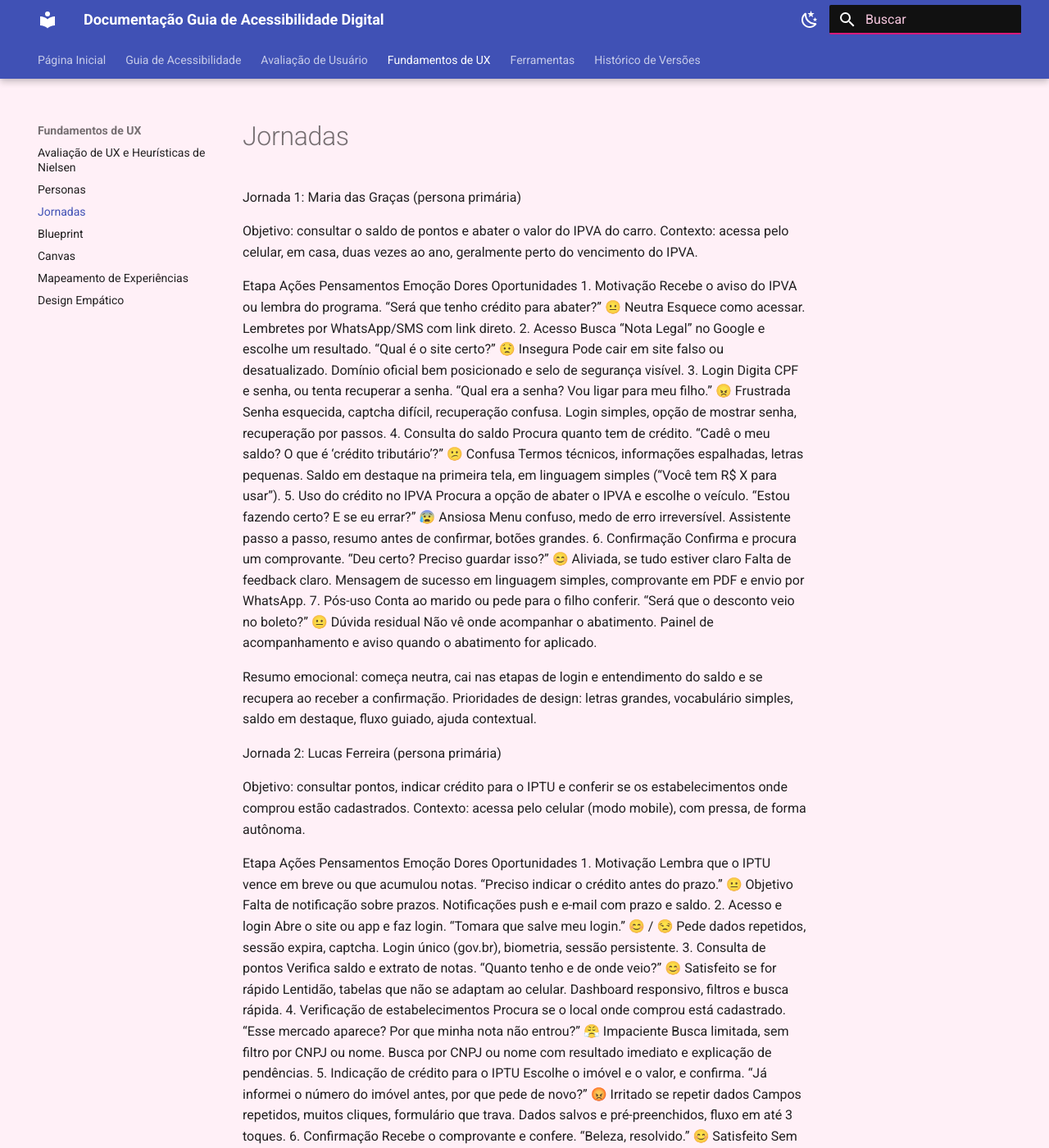
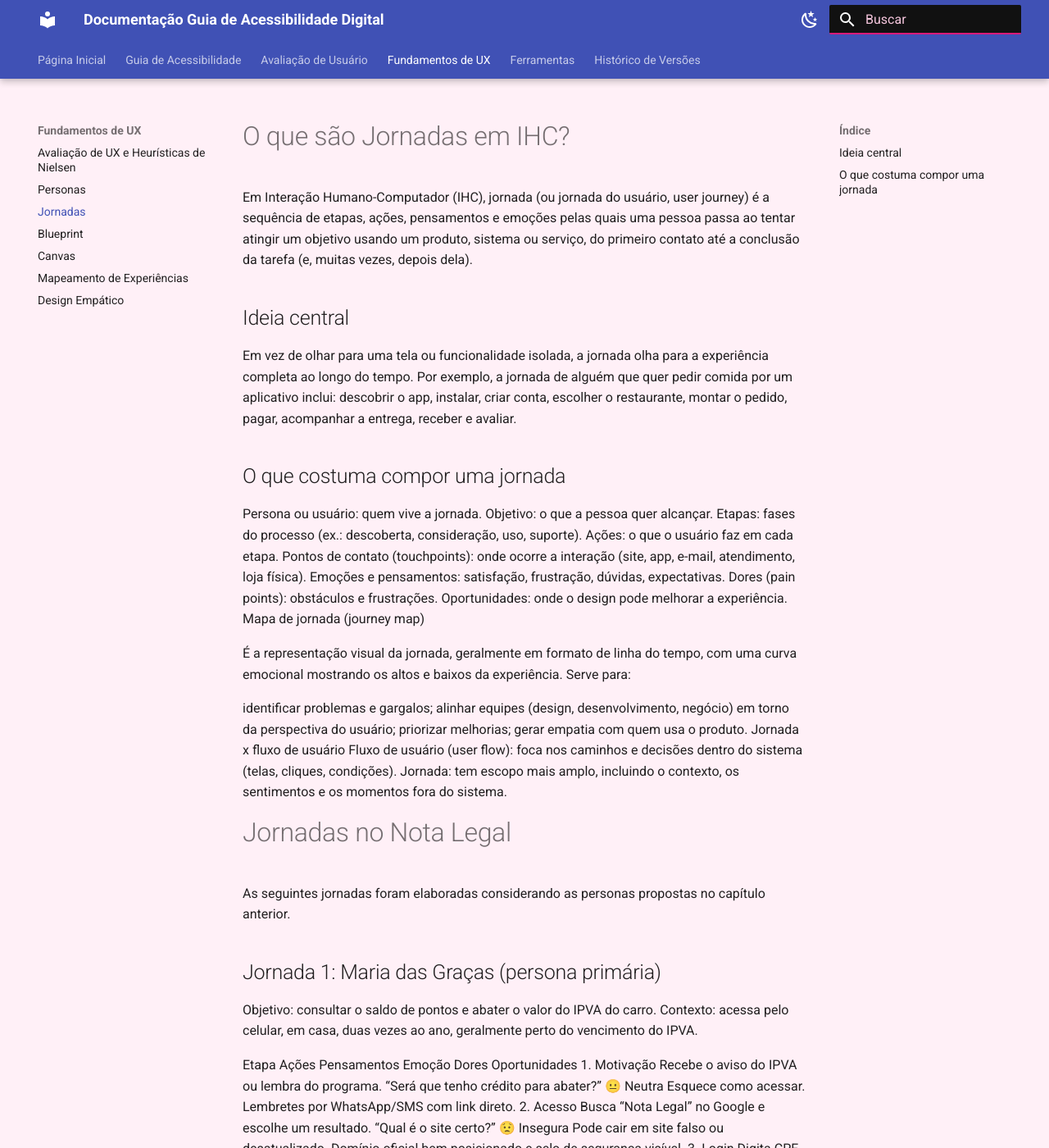
Before and after one commit to UnB-IHC/IHC_2026.2_Grupo01, an MkDocs documentation site: the page built from docs/ux/jornadas.md, in a window 1280 px wide and 1400 px high. Shown: the whole window at 82% size. Built offline with MkDocs 1.6.1 and Material for MkDocs 9.7.7, drawn with Linux system fonts in a browser that asks for light colours.

Commit message:
Update jornadas.md

```diff
--- a/docs/ux/jornadas.md
+++ b/docs/ux/jornadas.md
@@ -1,4 +1,35 @@
-Jornada 1: Maria das Graças (persona primária)
+#O que são Jornadas em IHC?
+Em Interação Humano-Computador (IHC), jornada (ou jornada do usuário, user journey) é a sequência de etapas, ações, pensamentos e emoções pelas quais uma pessoa passa ao tentar atingir um objetivo usando um produto, sistema ou serviço, do primeiro contato até a conclusão da tarefa (e, muitas vezes, depois dela).
+
+##Ideia central
+
+Em vez de olhar para uma tela ou funcionalidade isolada, a jornada olha para a experiência completa ao longo do tempo. Por exemplo, a jornada de alguém que quer pedir comida por um aplicativo inclui: descobrir o app, instalar, criar conta, escolher o restaurante, montar o pedido, pagar, acompanhar a entrega, receber e avaliar.
+
+##O que costuma compor uma jornada
+Persona ou usuário: quem vive a jornada.
+Objetivo: o que a pessoa quer alcançar.
+Etapas: fases do processo (ex.: descoberta, consideração, uso, suporte).
+Ações: o que o usuário faz em cada etapa.
+Pontos de contato (touchpoints): onde ocorre a interação (site, app, e-mail, atendimento, loja física).
+Emoções e pensamentos: satisfação, frustração, dúvidas, expectativas.
+Dores (pain points): obstáculos e frustrações.
+Oportunidades: onde o design pode melhorar a experiência.
+Mapa de jornada (journey map)
+
+É a representação visual da jornada, geralmente em formato de linha do tempo, com uma curva emocional mostrando os altos e baixos da experiência. Serve para:
+
+identificar problemas e gargalos;
+alinhar equipes (design, desenvolvimento, negócio) em torno da perspectiva do usuário;
+priorizar melhorias;
+gerar empatia com quem usa o produto.
+Jornada x fluxo de usuário
+Fluxo de usuário (user flow): foca nos caminhos e decisões dentro do sistema (telas, cliques, condições).
+Jornada: tem escopo mais amplo, incluindo o contexto, os sentimentos e os momentos fora do sistema.
+
+#Jornadas no Nota Legal
+As seguintes jornadas foram elaboradas considerando as personas propostas no capítulo anterior.
+
+##Jornada 1: Maria das Graças (persona primária)
 
 Objetivo: consultar o saldo de pontos e abater o valor do IPVA do carro.
 Contexto: acessa pelo celular, em casa, duas vezes ao ano, geralmente perto do vencimento do IPVA.
@@ -15,7 +46,7 @@ Etapa	Ações	Pensamentos	Emoção	Dores	Oportunidades
 Resumo emocional: começa neutra, cai nas etapas de login e entendimento do saldo e se recupera ao receber a confirmação.
 Prioridades de design: letras grandes, vocabulário simples, saldo em destaque, fluxo guiado, ajuda contextual.
 
-Jornada 2: Lucas Ferreira (persona primária)
+##Jornada 2: Lucas Ferreira (persona primária)
 
 Objetivo: consultar pontos, indicar crédito para o IPTU e conferir se os estabelecimentos onde comprou estão cadastrados.
 Contexto: acessa pelo celular (modo mobile), com pressa, de forma autônoma.
@@ -32,7 +63,7 @@ Etapa	Ações	Pensamentos	Emoção	Dores	Oportunidades
 Resumo emocional: relativamente estável. A irritação surge com lentidão, travamentos e dados repetidos.
 Prioridades de design: agilidade, mobile-first, pré-preenchimento, poucos cliques, estabilidade.
 
-Jornada 3: Seu Joaquim (persona secundária, acessibilidade)
+##Jornada 3: Seu Joaquim (persona secundária, acessibilidade)
 
 Objetivo: consultar a quantidade de pontos.
 Contexto: tenta em casa, com ajuda eventual dos netos, e acaba recorrendo ao atendimento presencial.
```
